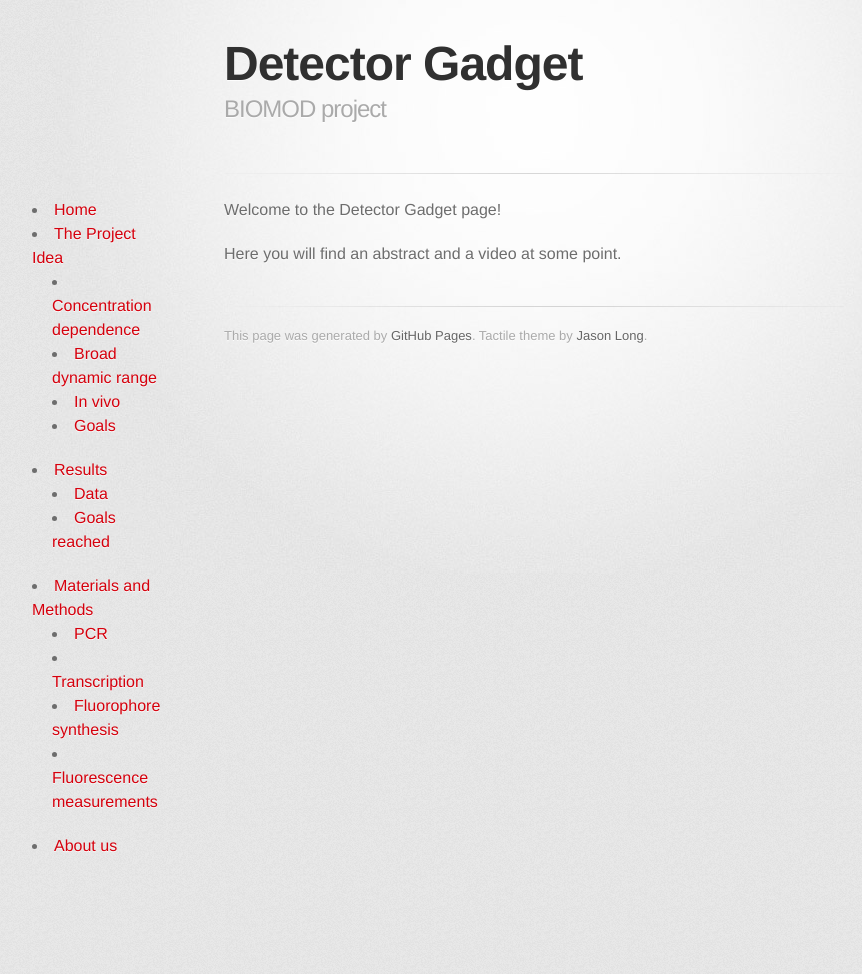
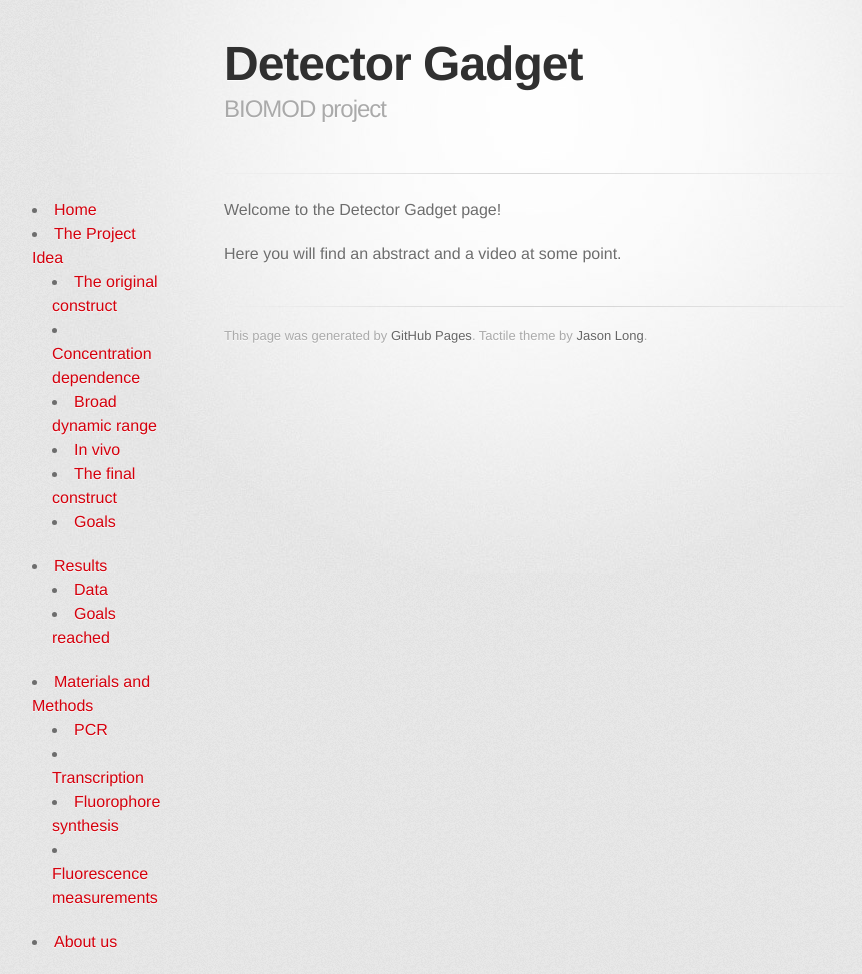
Before and after one commit to detectorgadget/detectorgadget.github.io, a Jekyll site: the page built from index.md, in a window 1280 px wide. Shown: the whole page, without its empty margins (106-968 px from the left). Built offline with Jekyll 4.4.1, drawn with Linux system fonts in a browser that asks for light colours; some web fonts are replaced; before the commit the page ends 900 px from its top, so only the background shows below that.

Commit message:
Added to points to the menu

```diff
--- a/_includes/menu.md
+++ b/_includes/menu.md
@@ -1,8 +1,10 @@
 * [Home](index.html)
 * [The Project Idea](Projectidea.html)
+  * [The original construct](theoriginalconstruct.html)
   * [Concentration dependence](concdependence.html)
   * [Broad dynamic range](broaddynamicrange.html)
   * [In vivo](invivo.html)
+  * [The final construct](thefinalconstruct.html)
   * [Goals](goals.html)
 * [Results](results.html)
   * [Data](data.html)
```
